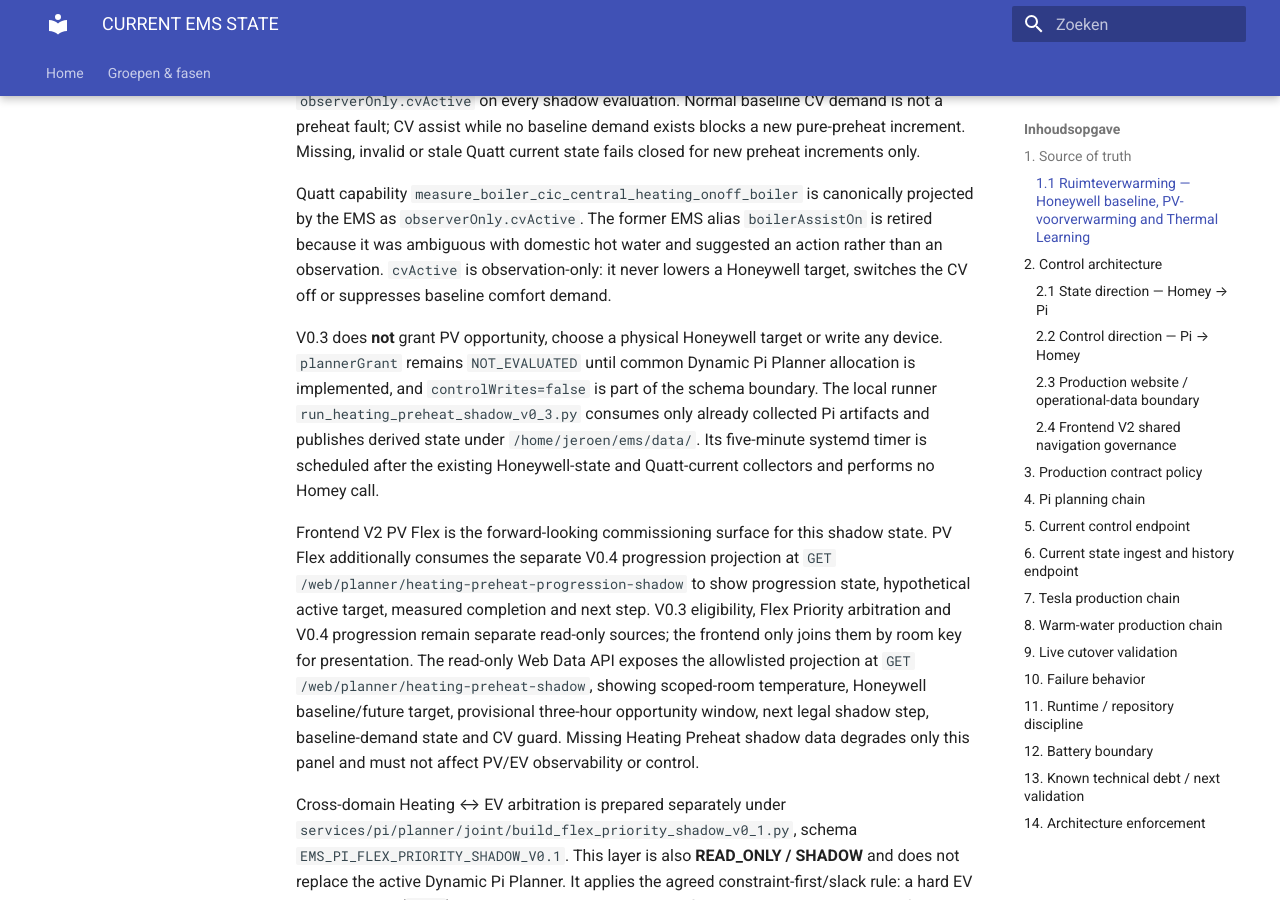
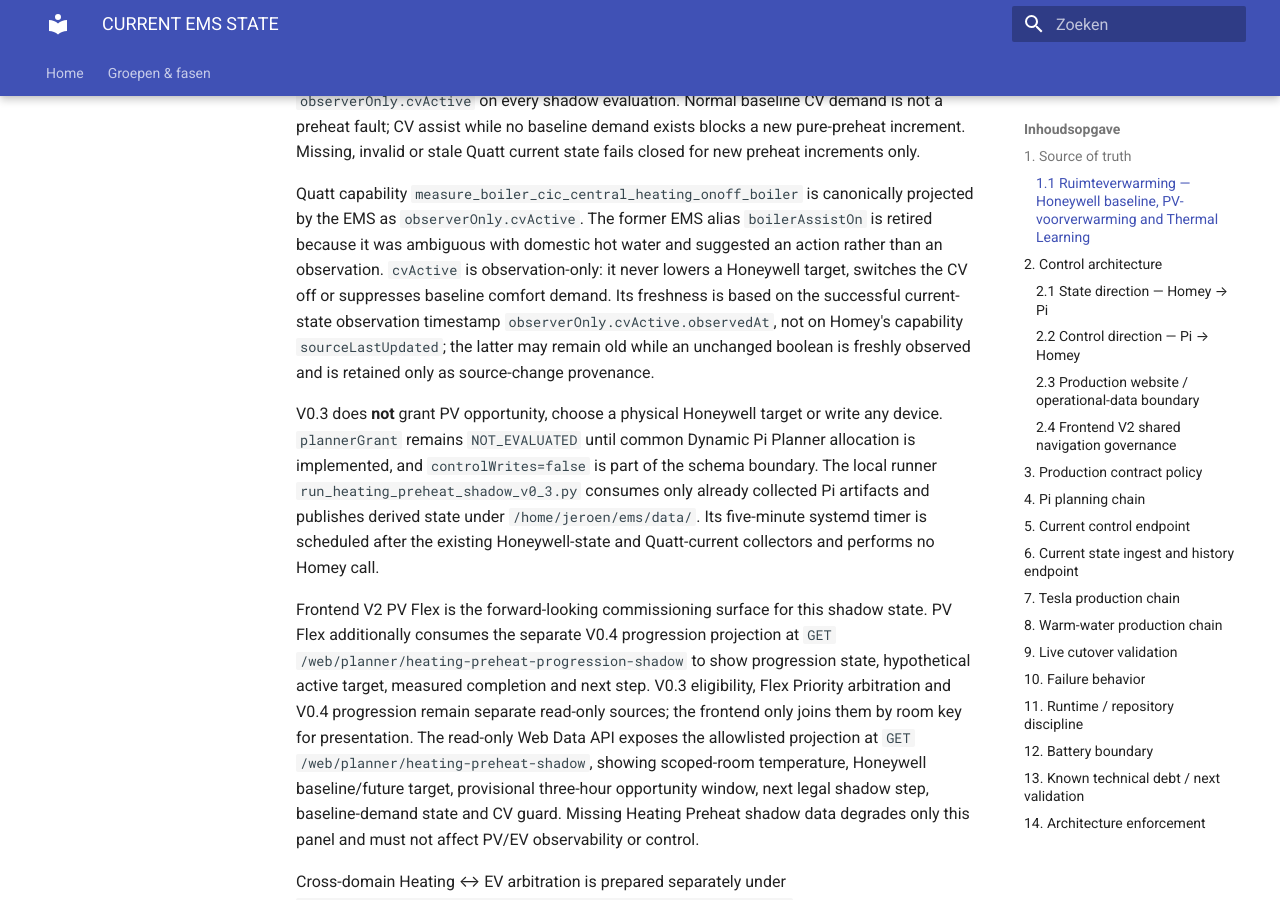
Before and after one commit to OnsKasteeltje/homey-energy-manual, an MkDocs documentation site: the page built from docs/architecture/CURRENT-EMS-STATE.md, in a window 1280 px wide and 900 px high, scrolled down 2583 px. Built offline with MkDocs 1.6.1 and Material for MkDocs 9.7.7, drawn with Linux system fonts in a browser that asks for light colours.

Commit message:
docs(architecture): distinguish CV observation freshness from source change

```diff
--- a/docs/architecture/CURRENT-EMS-STATE.md
+++ b/docs/architecture/CURRENT-EMS-STATE.md
@@ -44,7 +44,7 @@
 
 Heating Preheat V0.3 adds a second, still **READ_ONLY / SHADOW**, safety-state layer at `services/pi/planner/heating/build_heating_preheat_shadow_v0_3.py`. It combines the canonical Heating Room Model, the V0.2 candidate plan and the existing read-only Quatt current artifact into `EMS_HEATING_PREHEAT_SHADOW_V0.3`. It derives house-wide `baselineHeatingDemandPresent` from all canonical Honeywell zones, distinguishes normal baseline heating from pure EMS-preheat eligibility, and checks the existing Quatt observer signal `observerOnly.cvActive` on every shadow evaluation. Normal baseline CV demand is not a preheat fault; CV assist while no baseline demand exists blocks a new pure-preheat increment. Missing, invalid or stale Quatt current state fails closed for new preheat increments only.
 
-Quatt capability `measure_boiler_cic_central_heating_onoff_boiler` is canonically projected by the EMS as `observerOnly.cvActive`. The former EMS alias `boilerAssistOn` is retired because it was ambiguous with domestic hot water and suggested an action rather than an observation. `cvActive` is observation-only: it never lowers a Honeywell target, switches the CV off or suppresses baseline comfort demand.
+Quatt capability `measure_boiler_cic_central_heating_onoff_boiler` is canonically projected by the EMS as `observerOnly.cvActive`. The former EMS alias `boilerAssistOn` is retired because it was ambiguous with domestic hot water and suggested an action rather than an observation. `cvActive` is observation-only: it never lowers a Honeywell target, switches the CV off or suppresses baseline comfort demand. Its freshness is based on the successful current-state observation timestamp `observerOnly.cvActive.observedAt`, not on Homey's capability `sourceLastUpdated`; the latter may remain old while an unchanged boolean is freshly observed and is retained only as source-change provenance.
 
 V0.3 does **not** grant PV opportunity, choose a physical Honeywell target or write any device. `plannerGrant` remains `NOT_EVALUATED` until common Dynamic Pi Planner allocation is implemented, and `controlWrites=false` is part of the schema boundary. The local runner `run_heating_preheat_shadow_v0_3.py` consumes only already collected Pi artifacts and publishes derived state under `/home/jeroen/ems/data/`. Its five-minute systemd timer is scheduled after the existing Honeywell-state and Quatt-current collectors and performs no Homey call.
 
```
